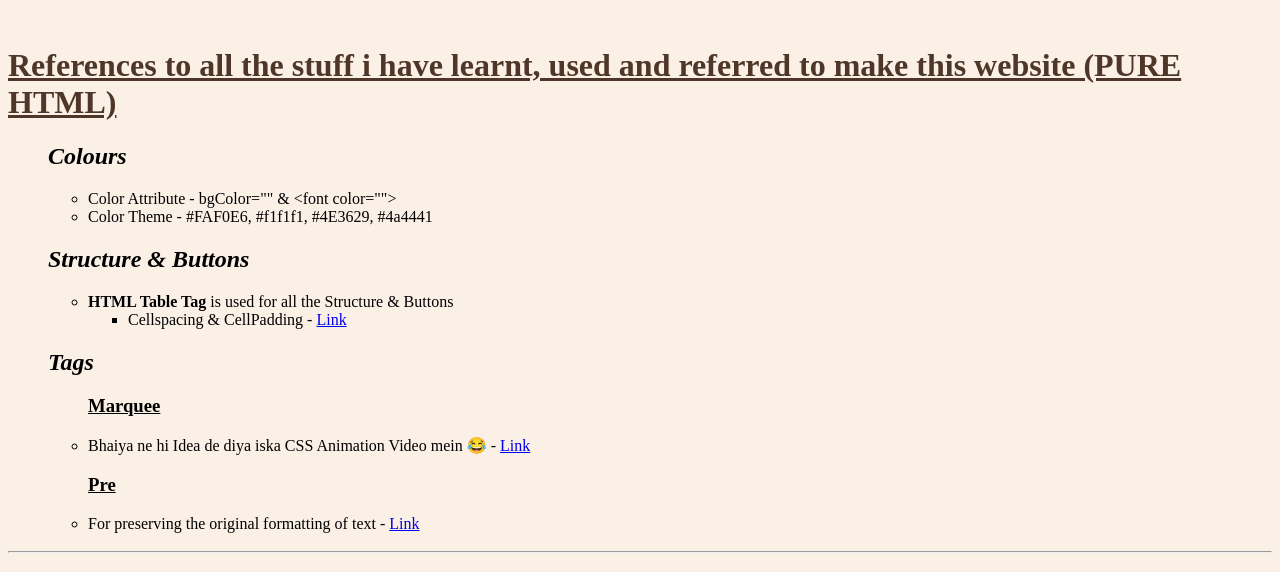
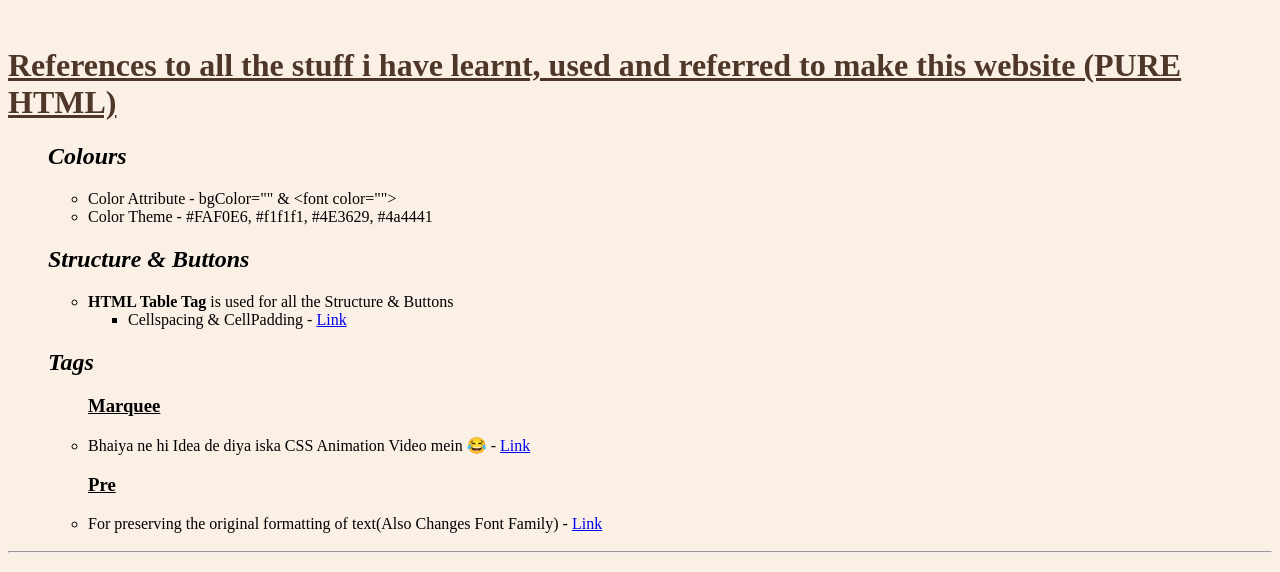
Before and after one commit to AnujPrakashDixit/genesis, a plain HTML site: page reference.html in a window 1280 px wide. Drawn offline with Linux system fonts and the light colour scheme.

Commit message:
Reference Updated

```diff
--- a/reference.html
+++ b/reference.html
@@ -34,7 +34,7 @@
 
             <li>Bhaiya ne hi Idea de diya iska CSS Animation Video mein &#128514; - <a href="https://www.youtube.com/watch?v=bOoNAPpBvpU&list=PLQEaRBV9gAFsistSzOgnD4cWgFGRVda4X&index=13" target="_blank">Link</a></li>
             <h3><u>Pre</u></h3>
-            <li>For preserving the original formatting of text - <a href="https://www.codewithharry.com/tutorial/html-pre-tag" target="_blank">Link</a></li>
+            <li>For preserving the original formatting of text(Also Changes Font Family) - <a href="https://www.codewithharry.com/tutorial/html-pre-tag" target="_blank">Link</a></li>
         </ul>
         <h3></h3>
     </ul>
```
